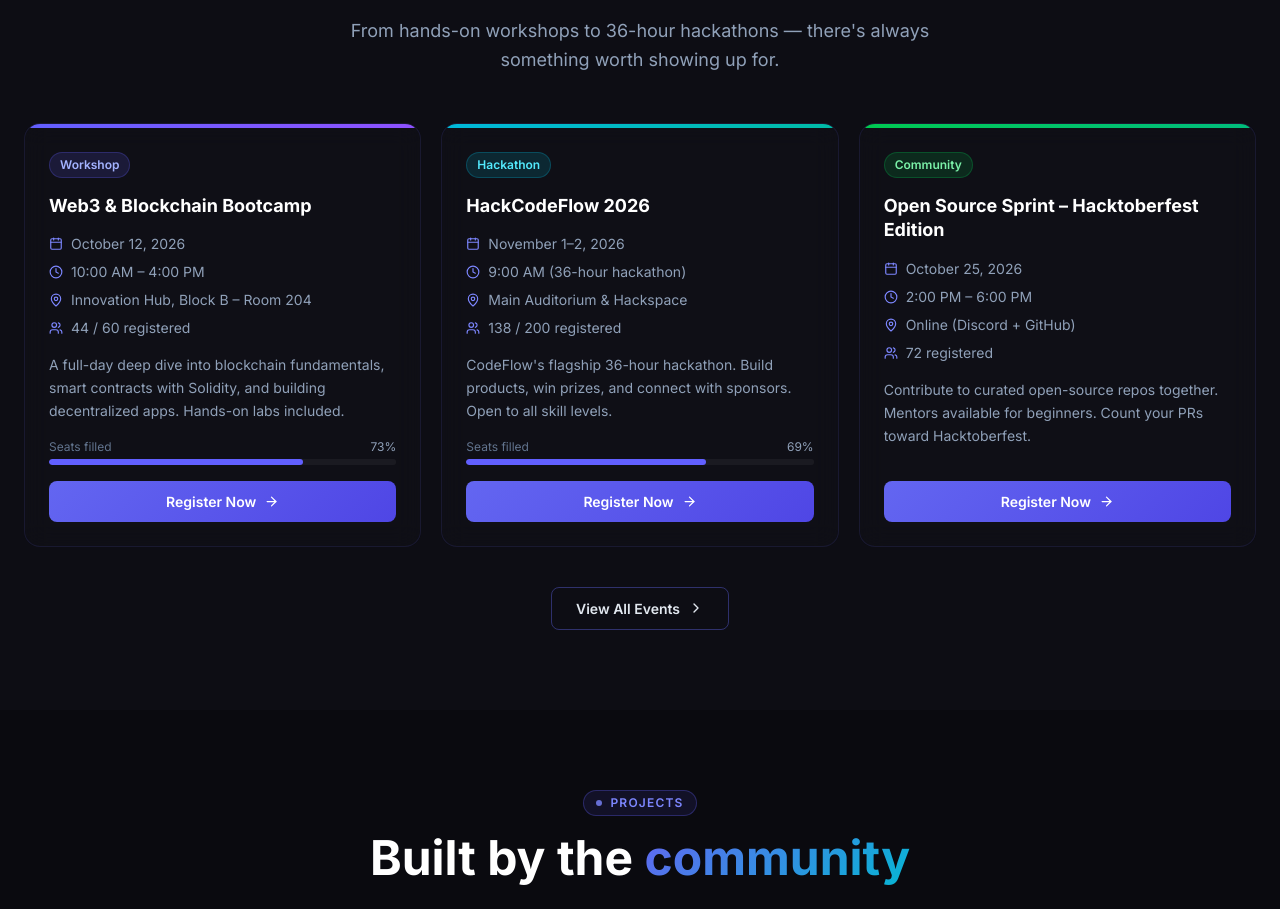
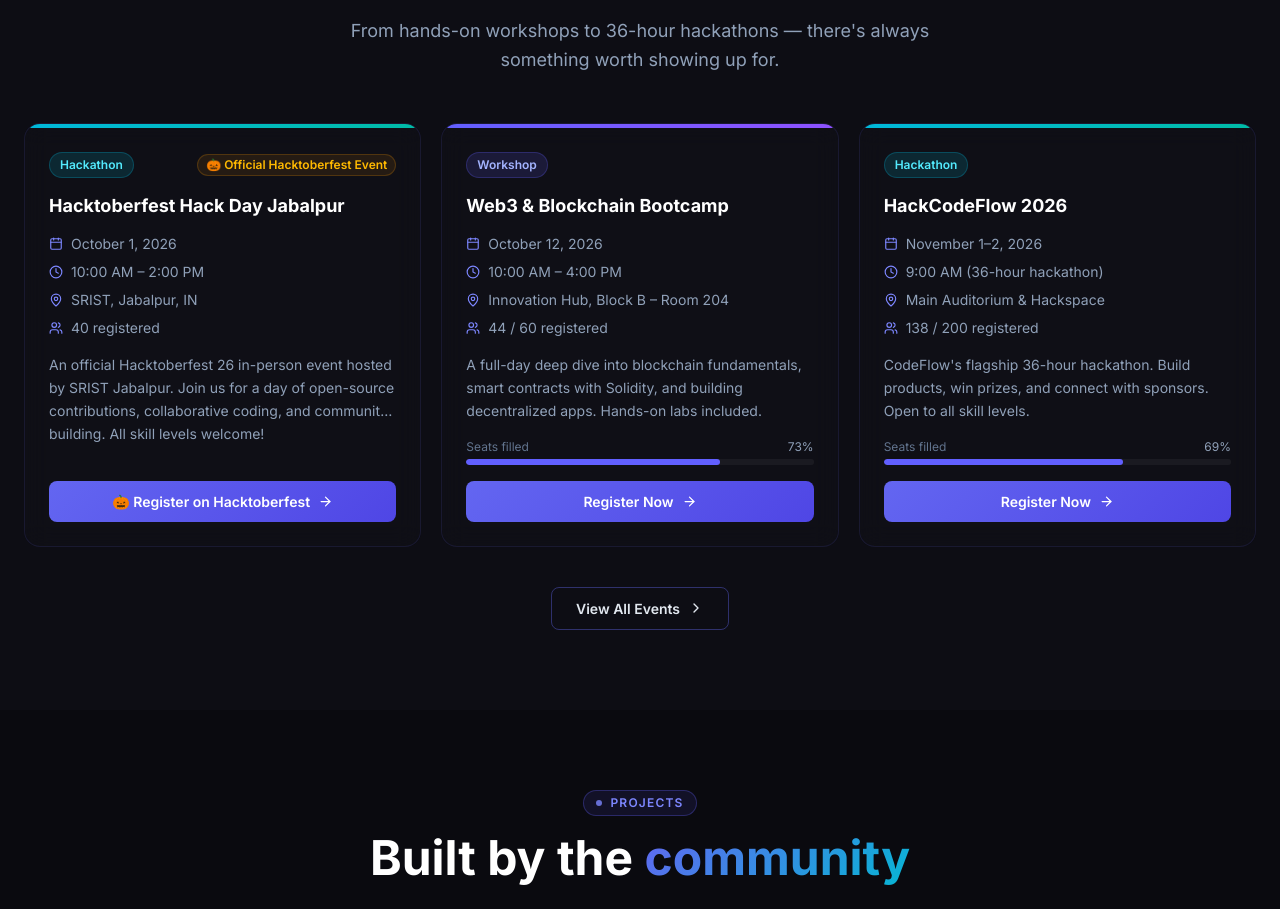
Before and after one commit to Si464434434/Codeflow, a React (Vite) app: page / in a window 1280 px wide. Shown: the part 1664-2573 px from the top of the page. Built offline with nearby package versions, Linux system fonts and the light colour scheme.

Commit message:
feat(events): add Hacktoberfest Hack Day Jabalpur — Oct 1, 10AM-2PM, SRIST
- Real event with official Hacktoberfest badge
- Register button links to hacktoberfest.com event page
- EventCard updated to support registrationLink and badge props

```diff
--- a/src/components/EventCard.jsx
+++ b/src/components/EventCard.jsx
@@ -36,18 +36,23 @@ export default function EventCard({ event, index = 0, past = false }) {
       }`} />
 
       <div className="p-6 flex flex-col flex-1 gap-4">
-        {/* Type badge + past indicator */}
+        {/* Type badge + past indicator + official badge */}
         <div className="flex items-center justify-between flex-wrap gap-2">
           <span className={`inline-flex items-center px-2.5 py-1 rounded-full border text-xs font-semibold ${badgeClass}`}>
             {type}
           </span>
+          {event.badge && (
+            <span className="text-xs font-semibold text-amber-400 bg-amber-500/10 border border-amber-500/20 px-2 py-0.5 rounded-full">
+              {event.badge}
+            </span>
+          )}
           {past && (
             <span className="flex items-center gap-1 text-xs text-slate-500">
               <CheckCircle2 size={13} className="text-green-500" />
               Completed
             </span>
           )}
-          {!past && almostFull && (
+          {!past && !event.badge && almostFull && (
             <span className="text-xs text-amber-400 font-medium animate-pulse">
               Almost full!
             </span>
@@ -113,10 +118,15 @@ export default function EventCard({ event, index = 0, past = false }) {
 
         {/* CTA */}
         {!past && (
-          <button className="btn-primary w-full justify-center mt-auto">
-            Register Now
+          <a
+            href={event.registrationLink || "#"}
+            target={event.registrationLink ? "_blank" : "_self"}
+            rel="noopener noreferrer"
+            className="btn-primary w-full justify-center mt-auto"
+          >
+            {event.badge ? "🎃 Register on Hacktoberfest" : "Register Now"}
             <ArrowRight size={15} />
-          </button>
+          </a>
         )}
       </div>
     </motion.article>
--- a/src/data/events.js
+++ b/src/data/events.js
@@ -1,4 +1,20 @@
 export const upcomingEvents = [
+  {
+    id: 0,
+    title: "Hacktoberfest Hack Day Jabalpur",
+    date: "October 1, 2026",
+    time: "10:00 AM – 2:00 PM",
+    location: "SRIST, Jabalpur, IN",
+    description:
+      "An official Hacktoberfest 26 in-person event hosted by SRIST Jabalpur. Join us for a day of open-source contributions, collaborative coding, and community building. All skill levels welcome!",
+    type: "Hackathon",
+    typeColor: "cyan",
+    seats: null,
+    registered: 40,
+    image: null,
+    registrationLink: "https://hacktoberfest.com/my/fest/?id=01a06e39-fc60-6632-7cba-6b68fab89ba2",
+    badge: "🎃 Official Hacktoberfest Event",
+  },
   {
     id: 1,
     title: "Web3 & Blockchain Bootcamp",
```
